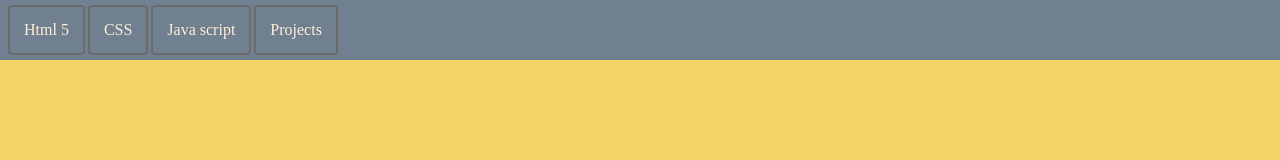
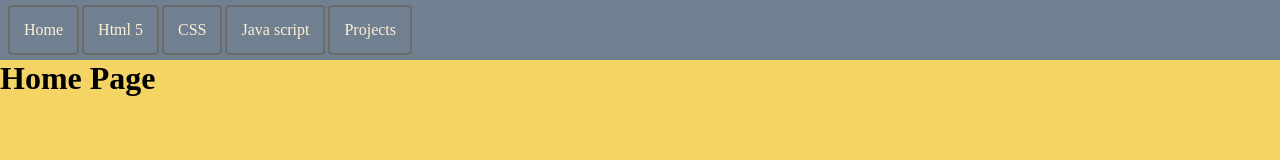
Before and after one commit to Lylestrain/may242020, a plain HTML site: page index.html in a window 1280 px wide. Drawn offline with Linux system fonts and the light colour scheme.

Commit message:
Update index.html

```diff
--- a/index.html
+++ b/index.html
@@ -10,12 +10,14 @@
     <header>
         <nav>
             <ul>
-                <li><a href="html/introduction.html">Html 5</a></li>
-                <li><a href="styles/introduction.html">CSS</a></li>
+                <li><a href="index.html">Home</a></li>
+                <li><a href="html/introductionToHtml.html">Html 5</a></li>
+                <li><a href="styles/introductionToCss.html">CSS</a></li>
                 <li><a href="javaScript/introductionToJavaScript.html">Java script</a></li>
                 <li><a href="projects/introductionToProjects.html">Projects</a></li>
             </ul>
         </nav>
     </header>
+    <h1>Home Page</h1>
 </body>
 </html>
```
